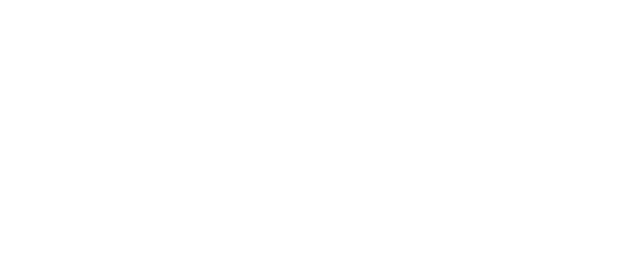
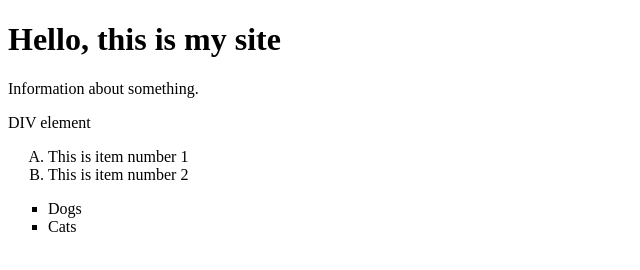
Before and after one commit to Wylsac/Wylsac.github.io, a plain HTML site: page index.html in a window 1280 px wide. Shown: the whole page, without its empty margins (0-640 px from the left). Drawn offline with Linux system fonts and the light colour scheme.

Commit message:
Update index.html

```diff
--- a/index.html
+++ b/index.html
@@ -1,11 +1,28 @@
-<DOCTYPE html>
-    <html>
+<!DOCTYPE html>
+<html lang="en">
+
 <head>
-    <meta charset="utf-8" />
-    <title>Title</title>
+    <meta charset="utf-8">
+    <title>Page Title</title>
+    <link rel="stylesheet" href="styles.css">
 </head>
 
 <body>
 
+    <h1>Hello, this is my site</h1>
+    <p>Information about something.</p>
+    <div class="myDiv">
+        <p>DIV element</p>
+    </div>
+    <ol type="A">
+        <li>This is item number 1</li>
+        <li>This is item number 2</li>
+    </ol>
+
+    <ul style="list-style-type:square;">
+        <li>Dogs</li>
+        <li>Cats</li>
+    </ul>
 </body>
+
 </html>
```
